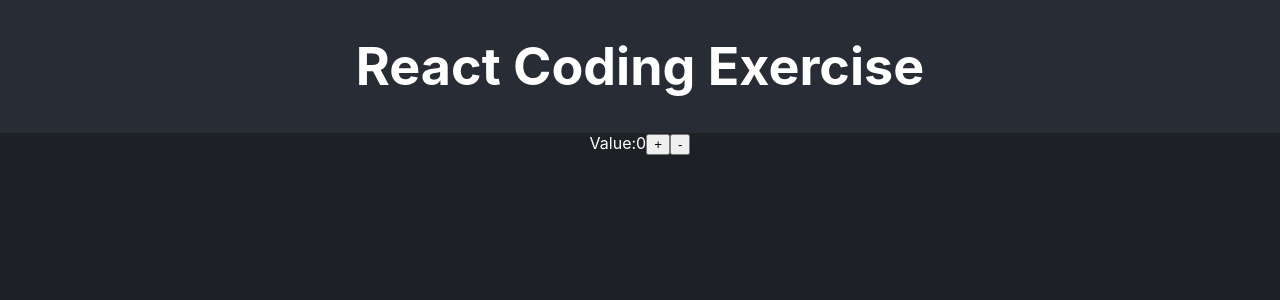
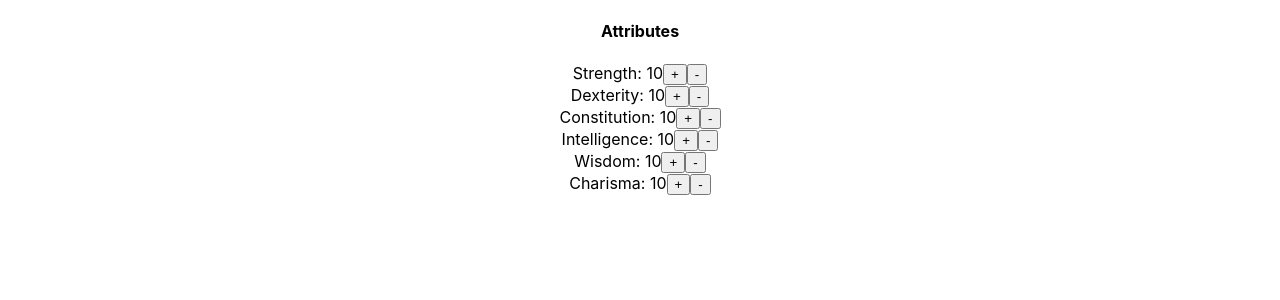
Before and after one commit to MilaPacompiaM/recruiting-webapp-character, a React (Create React App) app: page / in a window 1280 px wide. Shown: the top 300 px of the page. Built offline with nearby package versions, Linux system fonts and the light colour scheme.

Commit message:
feat: attributes actions

```diff
--- a/package.json
+++ b/package.json
@@ -3,11 +3,13 @@
   "version": "0.1.0",
   "private": true,
   "dependencies": {
+    "@reduxjs/toolkit": "1.9.5",
     "@testing-library/jest-dom": "^5.16.5",
     "@testing-library/react": "^13.4.0",
     "@testing-library/user-event": "^13.5.0",
     "react": "^18.2.0",
     "react-dom": "^18.2.0",
+    "react-redux": "8.0.7",
     "react-scripts": "5.0.1",
     "web-vitals": "^2.1.4"
   },
--- a/src/App.js
+++ b/src/App.js
@@ -1,22 +1,12 @@
-import { useState } from 'react';
 import './App.css';
-import { ATTRIBUTE_LIST, CLASS_LIST, SKILL_LIST } from './consts.js';
-
+//import { ATTRIBUTE_LIST, CLASS_LIST, SKILL_LIST } from './consts.js';
+import { Attributes } from './components/attributes/Attributes';
 
 function App() {
-  const [num, setNum] = useState(0);
   return (
     <div className="App">
-      <header className="App-header">
-        <h1>React Coding Exercise</h1>
-      </header>
-      <section className="App-section">
-        <div>
-          Value:
-          {num}
-          <button>+</button>
-          <button>-</button>
-        </div>
+      <section>
+        <Attributes />
       </section>
     </div>
   );
--- /dev/null
+++ b/src/components/attribute/Attribute.js
@@ -0,0 +1,19 @@
+import { useDispatch } from 'react-redux';
+import { decrement, increment } from '../../redux/attributeSlice';
+
+export function Attribute({name, value}) {
+  const dispatch = useDispatch()
+  const attributeName = name; //'Wisdom'
+
+  return (
+    <div>
+      {name}: {value}
+      <button onClick={() => dispatch(increment({attributeName}))}>
+        +
+      </button>
+      <button onClick={() => dispatch(decrement({attributeName}))}>
+        -
+      </button>
+    </div>
+  )
+};
--- /dev/null
+++ b/src/components/attributes/Attributes.js
@@ -0,0 +1,17 @@
+import { Attribute } from '../attribute/Attribute';
+import { useSelector } from 'react-redux';
+
+export function Attributes() {
+  const attributes = useSelector((state) => state.attribute);
+
+  return (
+    <div>
+      <h4>Attributes</h4>
+      {Object.entries(attributes).map(([key, value]) => {
+        return (
+          <Attribute name={key} value={value} />
+        )
+      })}
+    </div>
+  )
+};
--- a/src/index.js
+++ b/src/index.js
@@ -3,11 +3,15 @@ import ReactDOM from 'react-dom/client';
 import './index.css';
 import App from './App';
 import reportWebVitals from './reportWebVitals';
+import { Provider } from 'react-redux';
+import store from './redux/store';
 
 const root = ReactDOM.createRoot(document.getElementById('root'));
 root.render(
   <React.StrictMode>
-    <App />
+    <Provider store={store}>
+      <App />
+    </Provider>
   </React.StrictMode>
 );
 
--- /dev/null
+++ b/src/redux/attributeSlice.js
@@ -0,0 +1,29 @@
+import { createSlice } from '@reduxjs/toolkit';
+import { ATTRIBUTE_LIST } from '../consts';
+
+const DEFAULT_VALUE = 10;
+const attributeSlice = createSlice({
+  name: 'attribute',
+  initialState: () => {
+    return ATTRIBUTE_LIST.reduce((acc, item) => {
+      acc[item] = DEFAULT_VALUE;
+      return acc;
+    },
+    {})
+  },
+  reducers: {
+    increment: (state, {payload}) => {
+      console.log('...payload', payload);
+      console.log('...state[payload]', state[payload]);
+      const { attributeName } = payload;
+      state[attributeName] = state[attributeName] + 1;
+    },
+    decrement: (state, {payload}) => {
+      const { attributeName } = payload;
+      state[attributeName] = state[attributeName] - 1;
+    }
+  },
+});
+
+export const { increment, decrement } = attributeSlice.actions;
+export default attributeSlice.reducer;
--- /dev/null
+++ b/src/redux/store.js
@@ -0,0 +1,8 @@
+import { configureStore } from '@reduxjs/toolkit'
+import attributeSlice from './attributeSlice'
+
+export default configureStore({
+  reducer: {
+    attribute: attributeSlice
+  },
+})
```
Also changed, not shown: 1 other file (tests, documents, lock files or other folders).
